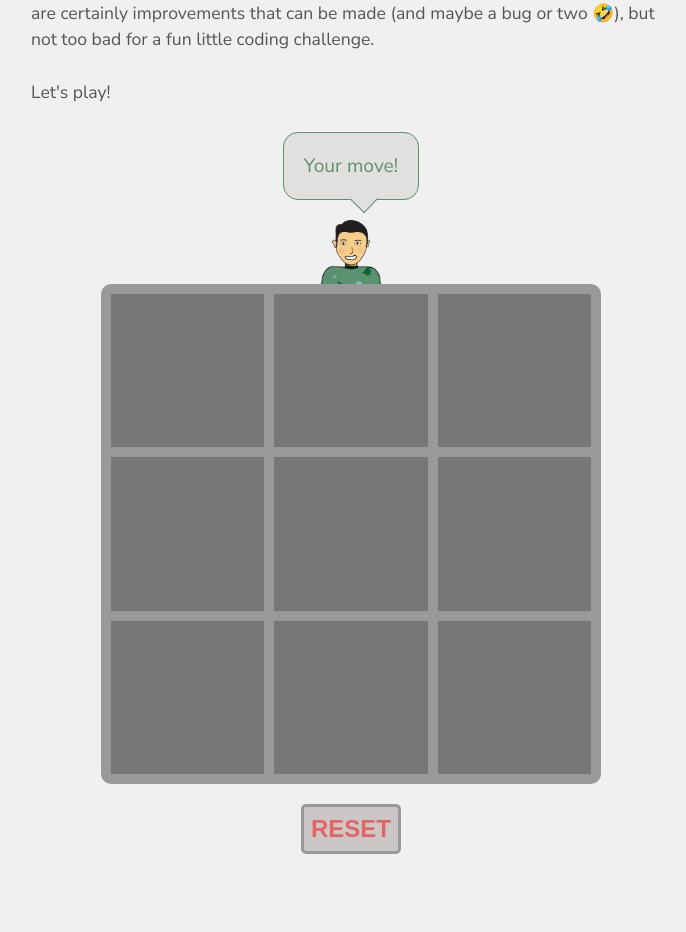
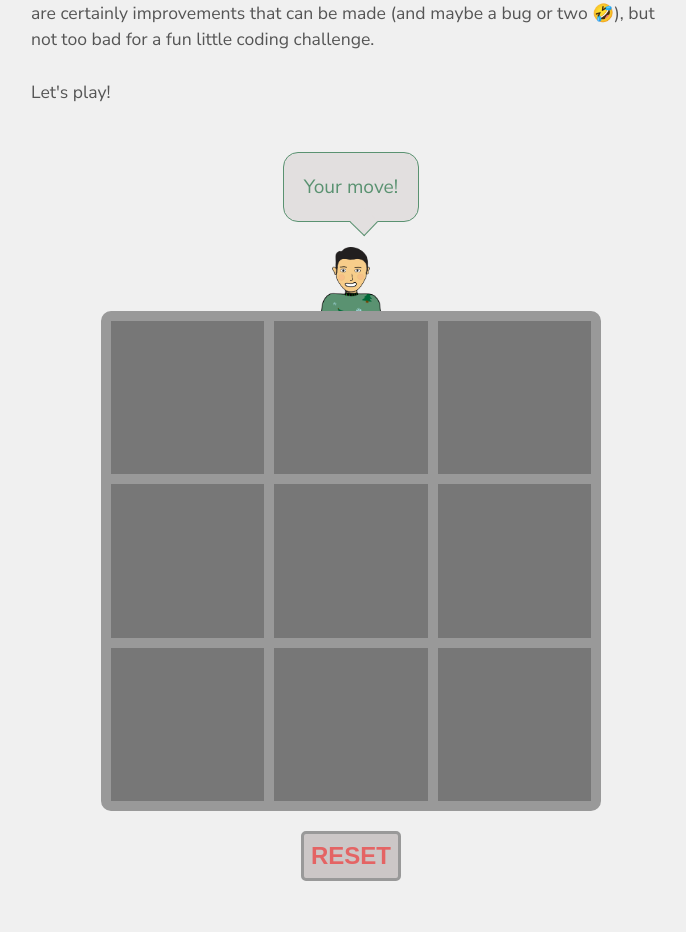
Before and after one commit to miguelceja/miguelceja.github.io, a website: page index.html in a window 1280 px wide. Shown: the part 1600-2532 px from the top of the page, without its empty margins (289-975 px from the left). Drawn offline with nearby package versions, Linux system fonts and the light colour scheme.

Commit message:
Updates styles

```diff
--- a/css/scss/tic-tac-toe.scss
+++ b/css/scss/tic-tac-toe.scss
@@ -80,7 +80,7 @@
 }
 
 .game-status-msg-wrap {
-  margin-bottom: 40px;
+  margin-bottom: 25px;
   position: relative;
 }
 
@@ -89,7 +89,6 @@
 }
 
 .game-status {
-  margin-bottom: 20px;
   font-size: 1.1rem;
   text-align: center;
   color: #5a9271;
@@ -104,7 +103,7 @@
   height: 20px;
   background-color: #e2dfdf;
   position: absolute;
-  bottom: -29px;
+  bottom: -10px;
   left: 52%;
   transform: rotate(134deg);
   border-right: 1px solid #5a9271;
--- a/index.html
+++ b/index.html
@@ -103,7 +103,7 @@
 
         <div class="game-status-wrap">
           <div class="game-status-msg-wrap">
-            <span class="game-status">Your move!</span>
+            <div class="game-status">Your move!</div>
             <div class="bottom-point"></div>
           </div>
           <img class="miguel-avatar" src="images/me.png" />
```
Also changed, not shown: css/build/main.css, 1 other file.
